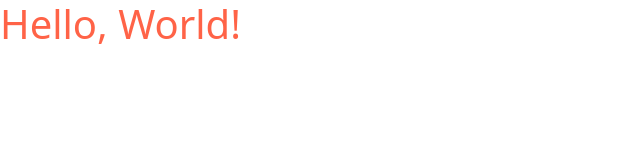
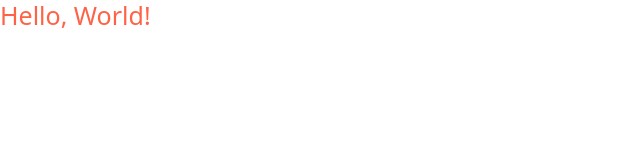
Before and after one commit to mrbubbles-src/dci-uib-final-group-project-tierarzt, a website built with Parcel: page src/index.html in a window 1280 px wide. Shown: the whole page, without its empty margins (0-640 px from the left). Built offline with nearby package versions, Linux system fonts and the light colour scheme.

Commit message:
first commit

```diff
--- a/src/styles/_base.scss
+++ b/src/styles/_base.scss
@@ -1,5 +1,15 @@
 * {
-  margin: 0;
-  padding: 0;
-  box-sizing: border-box;
+    padding: 0;
+    margin: 0;
+    box-sizing: border-box;
+    list-style-type: none;
+    text-decoration: none;
+    color: black;
 }
+:root {
+    font-size: 62.5%;
+}
+body {
+    font-size: 1.6rem;
+    font-family: sans-serif;
+}
--- a/src/styles/main.scss
+++ b/src/styles/main.scss
@@ -3,10 +3,11 @@
 // to customize it as you may want.
 
 @import "variables";
+@import "./base";
 @import "../../node_modules/bootstrap/scss/bootstrap";
 
 // Write your sass code here or import partials
 
 h1 {
-  color: tomato;
+    color: tomato;
 }
```
Also changed, not shown: README.md.
